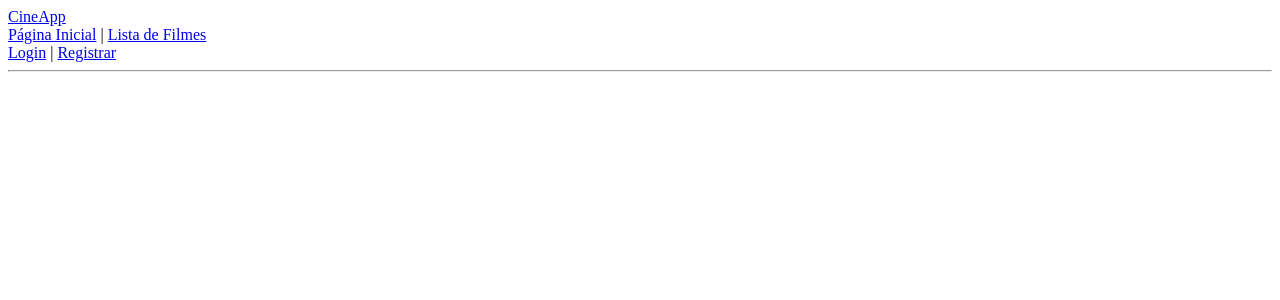
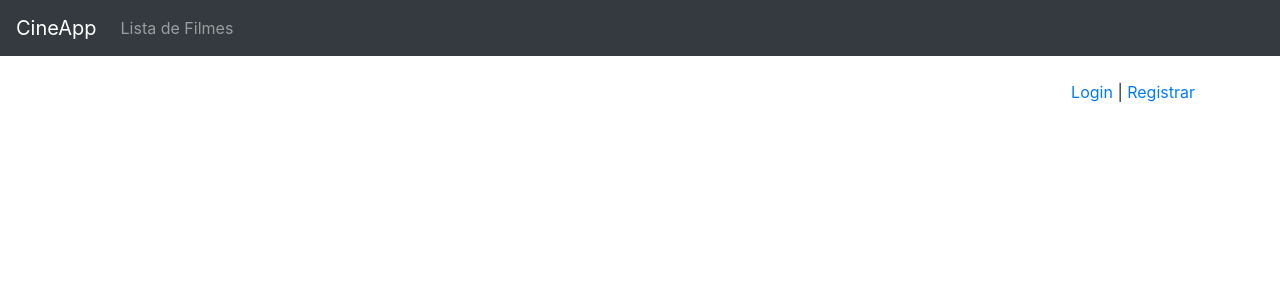
Before and after one commit to guguriedel/Site-INF1407, a Django app: page /base/ in a window 1280 px wide. Shown: the top 300 px of the page. Run offline with Django 5.2, Linux system fonts and the light colour scheme; some libraries are stand-ins or nearby versions.

Commit message:
deixei bonita a base

```diff
--- a/site_filmes/siteFilmes/FilmesApp/templates/seguranca/base.html
+++ b/site_filmes/siteFilmes/FilmesApp/templates/seguranca/base.html
@@ -2,18 +2,25 @@
 <!DOCTYPE html>
 <html lang="pt-br">
 <head>
-    </head>
+    <meta charset="UTF-8">
+    <meta name="viewport" content="width=device-width, initial-scale=1.0">
+    <title>{% block title %}Biblioteca de Filmes{% endblock %}</title>
+    <link rel="stylesheet" href="https://stackpath.bootstrapcdn.com/bootstrap/4.5.2/css/bootstrap.min.css">
+</head>
 <body>
     <nav class="navbar navbar-expand-lg navbar-dark bg-dark">
         <a class="navbar-brand" href="{% url 'FilmesApp:home-filmes' %}">CineApp</a>
-        </nav>
+        <div class="collapse navbar-collapse">
+            <ul class="navbar-nav mr-auto">
+                <li class="nav-item">
+                    <a class="nav-link" href="{% url 'FilmesApp:lista-filmes' %}">Lista de Filmes</a>
+                </li>
+            </ul>
+        </div>
+    </nav>
 
     <div class="container mt-4">
-        <div class="d-flex justify-content-between">
-            <div>
-                <a href="{% url 'FilmesApp:home-filmes' %}">Página Inicial</a> |
-                <a href="{% url 'FilmesApp:lista-filmes' %}">Lista de Filmes</a>
-            </div>
+        <div class="d-flex justify-content-end mb-3">
             <div>
                 {% if user.is_authenticated %}
                     Olá, {{ user.username }} | <a href="{% url 'FilmesApp:logout' %}">Logout</a>
@@ -21,13 +28,16 @@
                     <a href="{% url 'FilmesApp:login' %}">Login</a> | <a href="{% url 'FilmesApp:registro' %}">Registrar</a>
                 {% endif %}
             </div>
-        </div>
-        <hr>
+            </div>
 
         <main>
             {% block content %}
             {% endblock %}
         </main>
     </div>
-    </body>
+
+    <script src="https://code.jquery.com/jquery-3.5.1.slim.min.js"></script>
+    <script src="https://cdn.jsdelivr.net/npm/@popperjs/core@2.5.4/dist/umd/popper.min.js"></script>
+    <script src="https://stackpath.bootstrapcdn.com/bootstrap/4.5.2/js/bootstrap.min.js"></script>
+</body>
 </html>
```
